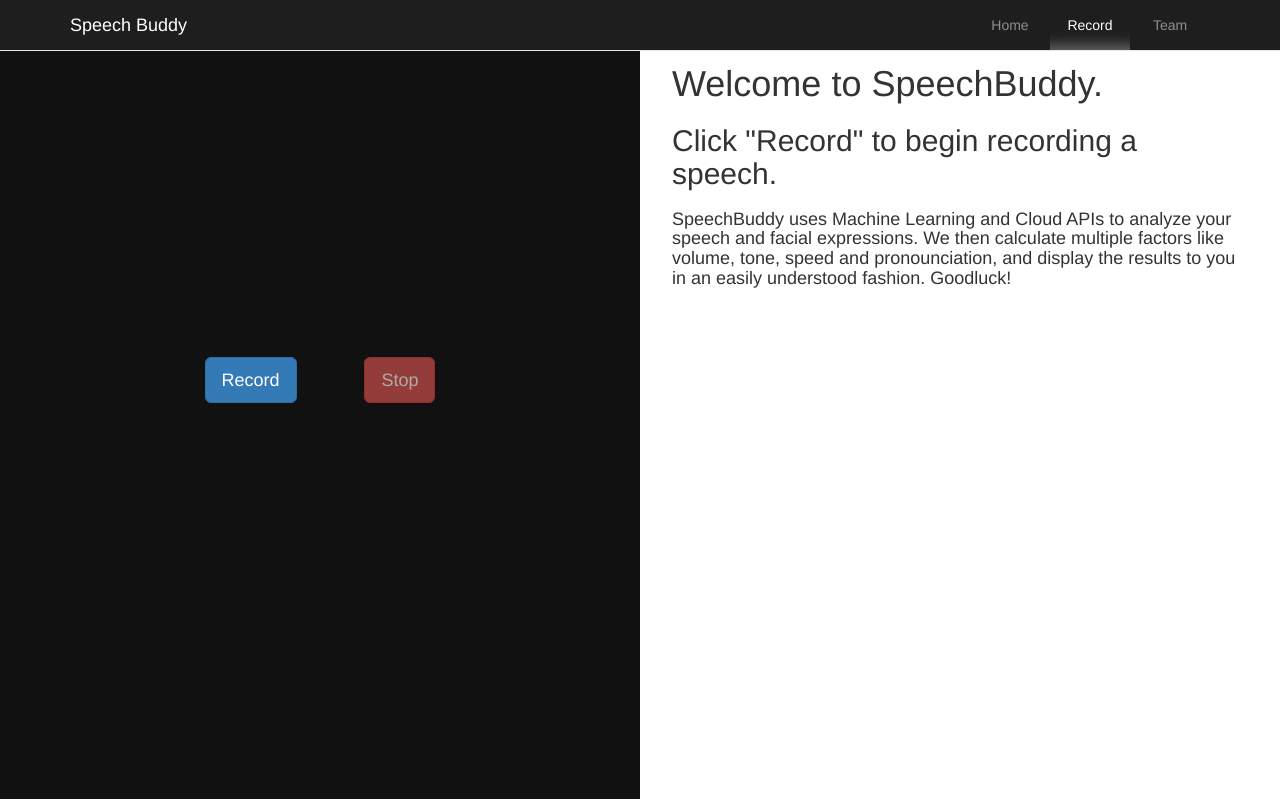
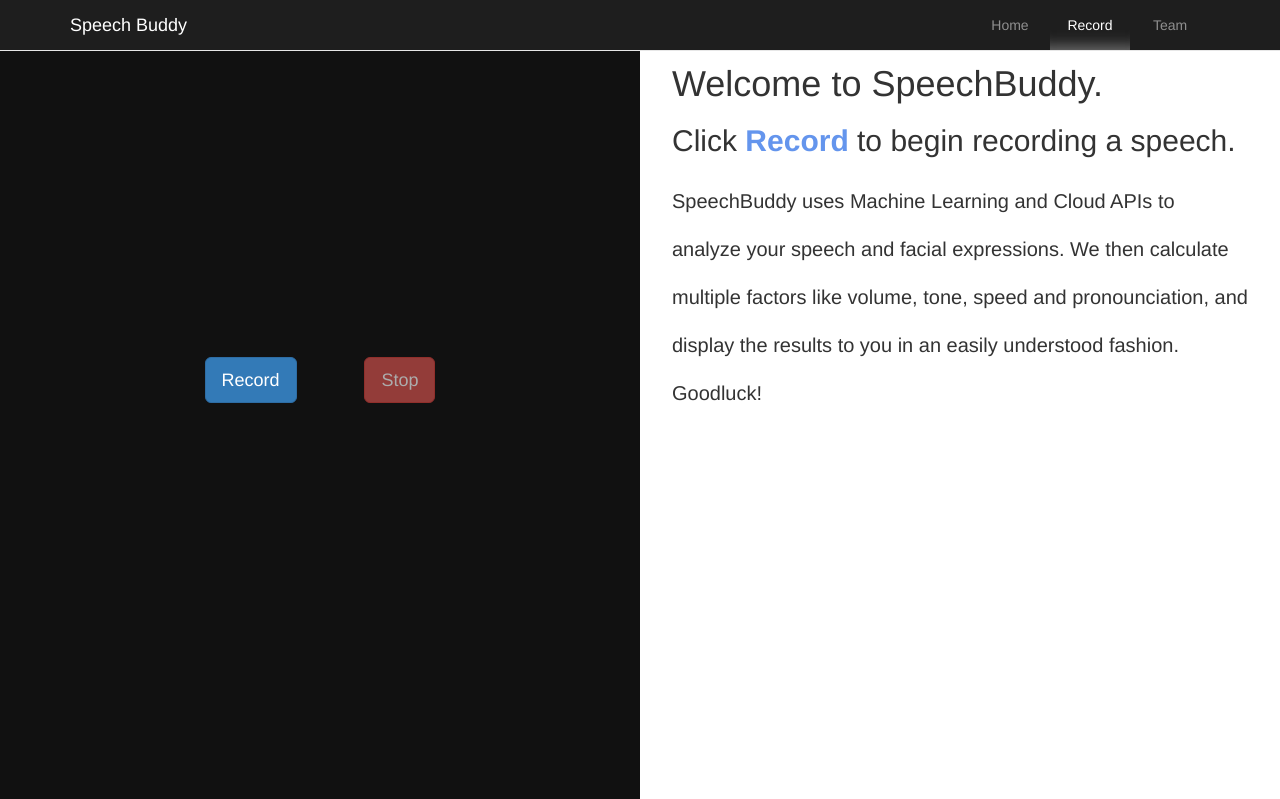
Before and after one commit to amackillop/SpeechBuddy1, a Django app: page / in a window 1280 px wide. Shown: the top 799 px of the page. Run offline with Django 3.2, Linux system fonts and the light colour scheme; some libraries are stand-ins or nearby versions.

Commit message:
Updated more UI.

```diff
--- a/recorder/templates/recorder/html/recorder.html
+++ b/recorder/templates/recorder/html/recorder.html
@@ -61,18 +61,15 @@
         <div class="info">
             <div id= "string">
                 <h1>Welcome to SpeechBuddy.</h1>
-                <h2>Click "Record" to begin recording a speech.</h2>
+                <h2 id="header-text">Click <span style="color:cornflowerblue"><b>Record</b></span> to begin recording a speech.</h2>
                 <h2></h2>
                 <h2></h2>
-                <h4>SpeechBuddy uses Machine Learning and Cloud APIs to analyze your speech and facial expressions.
+                <h4 id = "transcript-display">SpeechBuddy uses Machine Learning and Cloud APIs to analyze your speech and facial expressions.
                     We then calculate multiple factors like volume, tone, speed and pronounciation, and display the
                     results to you in an easily understood fashion. Goodluck!
                 </h4>
+                <h2 id="confidence" style="display:none;align-content:left;"></h2>
             </div>
-        </div>
-        <h2 id="transcript" style="display:none;align-content:left;"></h2>
-        <h3 id="string"></h3>
-        <h2 id="confidence" style="display:none;align-content:left;"></h2>
         </div>
     </div>
 
--- a/static/css/base.css
+++ b/static/css/base.css
@@ -84,6 +84,11 @@
   position: absolute;
 }
 
+#transcript-display{
+  line-height: 2.4;
+  font-size: 20px;
+}
+
 .info {
   margin-top: 10%;
   margin-left: 5%;
--- a/static/js/googleResponse.js
+++ b/static/js/googleResponse.js
@@ -1,11 +1,12 @@
 function googleResponse(data) {
 	console.log("Google ran")
-    transcript = document.getElementById("transcript");
-    transcript.style.display = "block";
-    content = document.getElementById("string");
-    content.innerHTML=data.transcript;
+    text_title = document.getElementById("header-text");
+    text_title.innerHTML = "Your transcript: ";
+
+    transcript = document.getElementById("transcript-display");
+    transcript.innerHTML = data.transcript;
 
     confidence = document.getElementById("confidence");
-    confidence.innerHTML = "Confidence.    " + data.confidence;
+    confidence.innerHTML = "Confidence: " + data.confidence;
     confidence.style.display = "block";
 }
```
Also changed, not shown: 2 other files.
